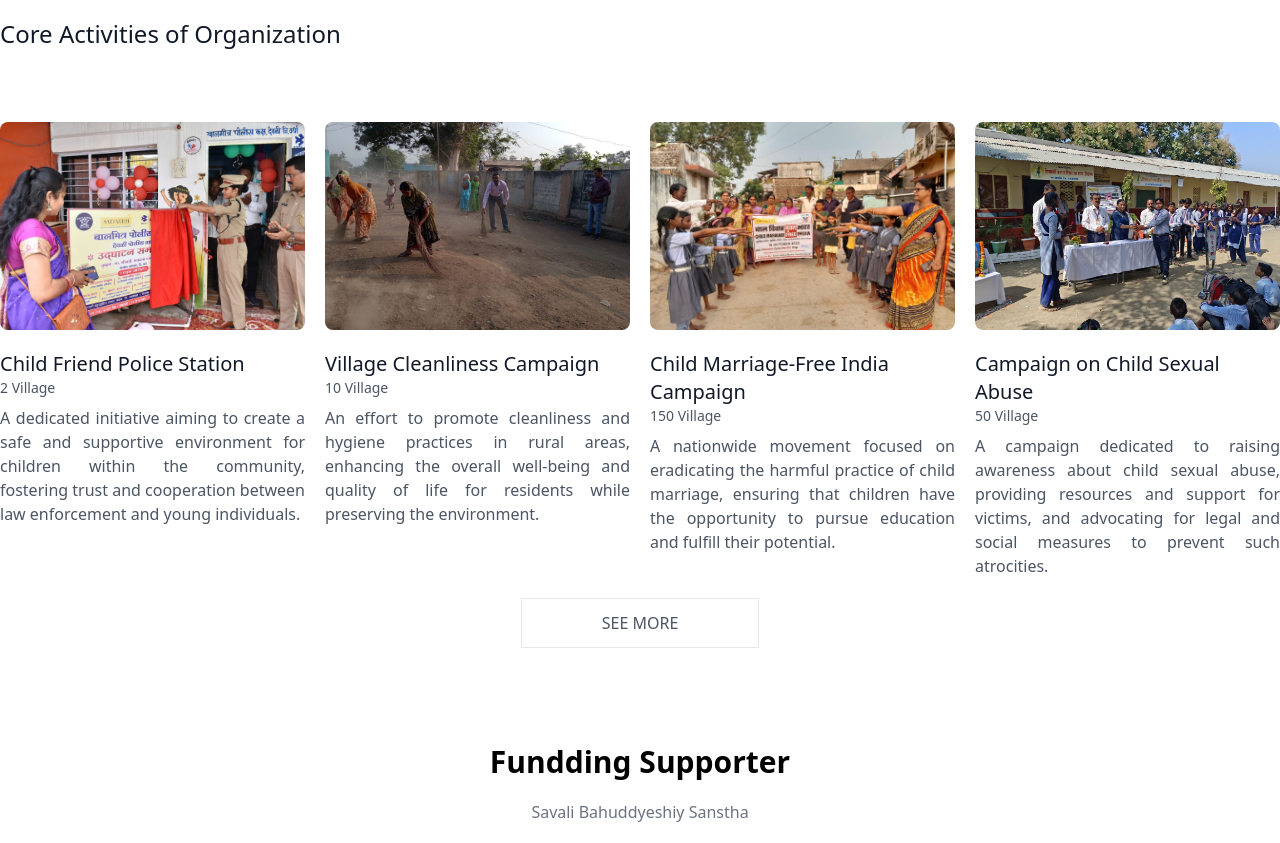
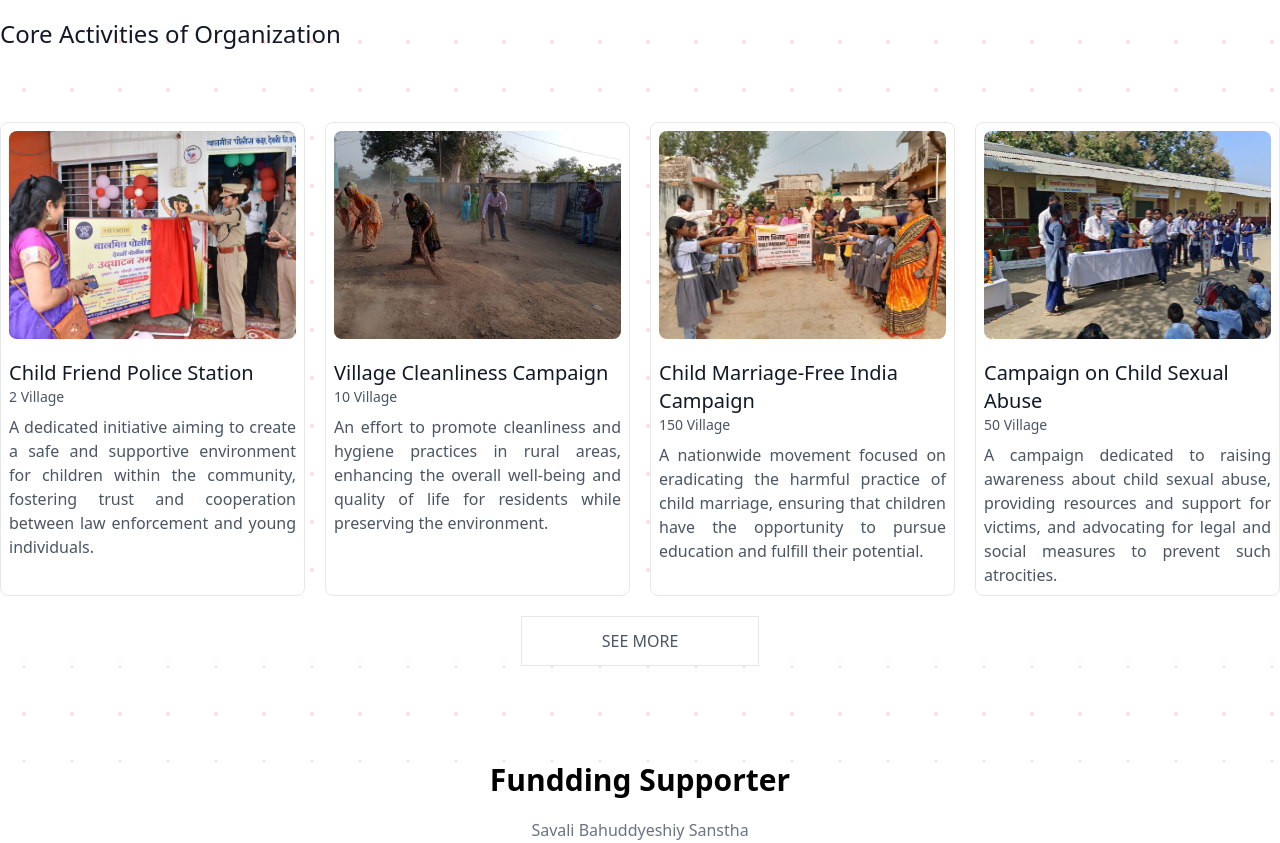
Before and after one commit to gvrv03/-Savali-Bahuddyeshiy-Sanstha, a Next.js app: page / in a window 1280 px wide. Shown: the part 2080-2923 px from the top of the page. Built offline with nearby package versions, Linux system fonts and the light colour scheme.

Commit message:
Improve design

```diff
--- a/src/Components/Home/About.js
+++ b/src/Components/Home/About.js
@@ -32,7 +32,7 @@ const About = () => {
           onClick={() => {
             router.push("/AboutUs");
           }}
-          className=" w-full md:w-auto py-3  uppercase  px-5 mt-10  font-semibold border-2  text-black "
+          className=" w-full md:w-auto  bg-white py-3  uppercase  px-5 mt-10  font-semibold border-2  text-black "
         >
           Learn More
         </button>
--- a/src/Components/Home/Activities.js
+++ b/src/Components/Home/Activities.js
@@ -31,7 +31,7 @@ const Activities = () => {
             );
           })}
         </div>
-        <div className="w-full flex mt-5 items-center justify-center">
+        <div className="w-full bg-white flex mt-5 items-center justify-center">
           <button
           data-aos="fade-down"
             className="border uppercase   px-20 py-3 "
@@ -49,7 +49,7 @@ const Activities = () => {
 
 export const SingleCard = ({ name, details, image, noOf }) => {
   return (
-    <div data-aos="fade-down" className="w-full ">
+    <div data-aos="fade-down" className="bg-white border border-gray-200 rounded-lg  p-2 w-full ">
       <div className="rounded-lg h-52 overflow-hidden">
         <img
           alt="content"
--- a/src/Components/Home/FundSupport.js
+++ b/src/Components/Home/FundSupport.js
@@ -3,7 +3,7 @@ import React from "react";
 
 const FundSupport = () => {
   return (
-    <div className="container  m-auto  p-5 md:p-0">
+    <div className="container  m-auto  p-5 bg-white md:p-0">
       <h1 data-aos="fade-up" className=" font-bold text-center text-3xl ">Fundding Supporter</h1>
       <p data-aos="fade-up" className="text-center text-gray-500 py-5">
         Savali Bahuddyeshiy Sanstha
--- a/src/Components/Utility/Navbar.js
+++ b/src/Components/Utility/Navbar.js
@@ -1,7 +1,10 @@
+"use client";
 import Image from "next/image";
+import { useRouter } from "next/navigation";
 import React from "react";
 import DrawerNav from "../ChildComponents/DrawerNav";
 const Navbar = () => {
+  const router = useRouter();
   return (
     <>
       <nav className="fixed top-0 left-0  shadow-md w-full z-50  bg-white">
@@ -27,7 +30,15 @@ const Navbar = () => {
         </div>
         <div className="container  m-auto">
           <div className=" flex  px-5 md:px-0  py-2 justify-between items-center">
-           <Image src="/logo.svg" height={40} width={40} className="rounded-full"   />
+            <Image
+              src="/logo.svg"
+              height={40}
+              width={40}
+              className="rounded-full"
+              onClick={() => {
+                router.push("/");
+              }}
+            />
             <DrawerNav />
           </div>
         </div>
--- a/src/Components/Utility/NewImageSlider.js
+++ b/src/Components/Utility/NewImageSlider.js
@@ -16,6 +16,7 @@ const NewImageSlider = () => {
     "/Slideshow/img (8).jpg",
     "/Slideshow/img (9).jpg",
   ];
+
   const router = useRouter();
 
   return (
--- a/src/app/Activities/page.js
+++ b/src/app/Activities/page.js
@@ -13,7 +13,7 @@ const page = () => {
           </p>
         </div>
       </div>
-      <div className="  px-5 md:px-0 mt-5 grid gap-5 grid-cols-2 container m-auto  md:grid-cols-4">
+      <div className="  p-5 md:px-0 mt-5 grid gap-5 grid-cols-2 container m-auto  md:grid-cols-4">
         {activityDetails?.map((item, index) => {
           return (
             <SingleCard
--- a/src/app/globals.css
+++ b/src/app/globals.css
@@ -22,7 +22,12 @@
 ::-webkit-scrollbar-thumb:hover {
   background: #555;
 }
-
+/* Backgrond Pattern */
+.pattern {
+  background-image: radial-gradient(#ffdddd 2px, transparent 2px);
+  background-size: 48px 48px;
+  background-color: #ffffff;
+}
 /* _____________________Preloader _____________ */
 .spinner {
   width: 56px;
@@ -53,7 +58,7 @@
   }
 }
 
-.scrollTop{
+.scrollTop {
   display: grid !important;
   place-items: center !important;
   width: 40px !important;
--- a/src/app/layout.js
+++ b/src/app/layout.js
@@ -64,7 +64,6 @@ export default function RootLayout({ children }) {
         <Whatsapp />
         <Toaster position="top-center" />
         <ScrollTop />
-        <PreLoader />
         <Navbar />
         {children}
         <Footer />
--- a/src/app/page.js
+++ b/src/app/page.js
@@ -22,7 +22,7 @@ export default function Home() {
     });
   }, []);
   return (
-    <main>
+    <main className="pattern" >
       <NewImageSlider/>
       {/* <LandingPage /> */}
       <About />
```
